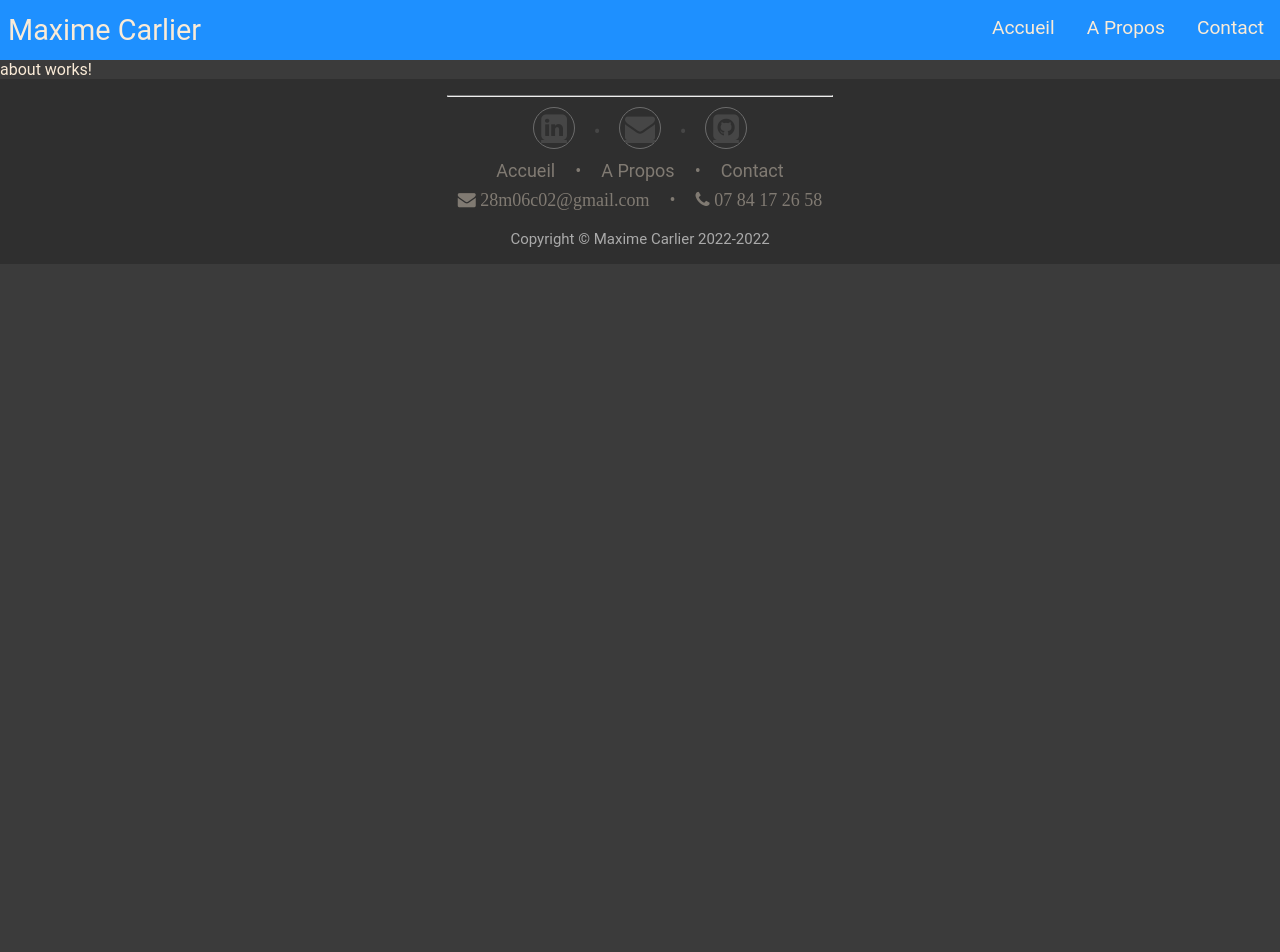
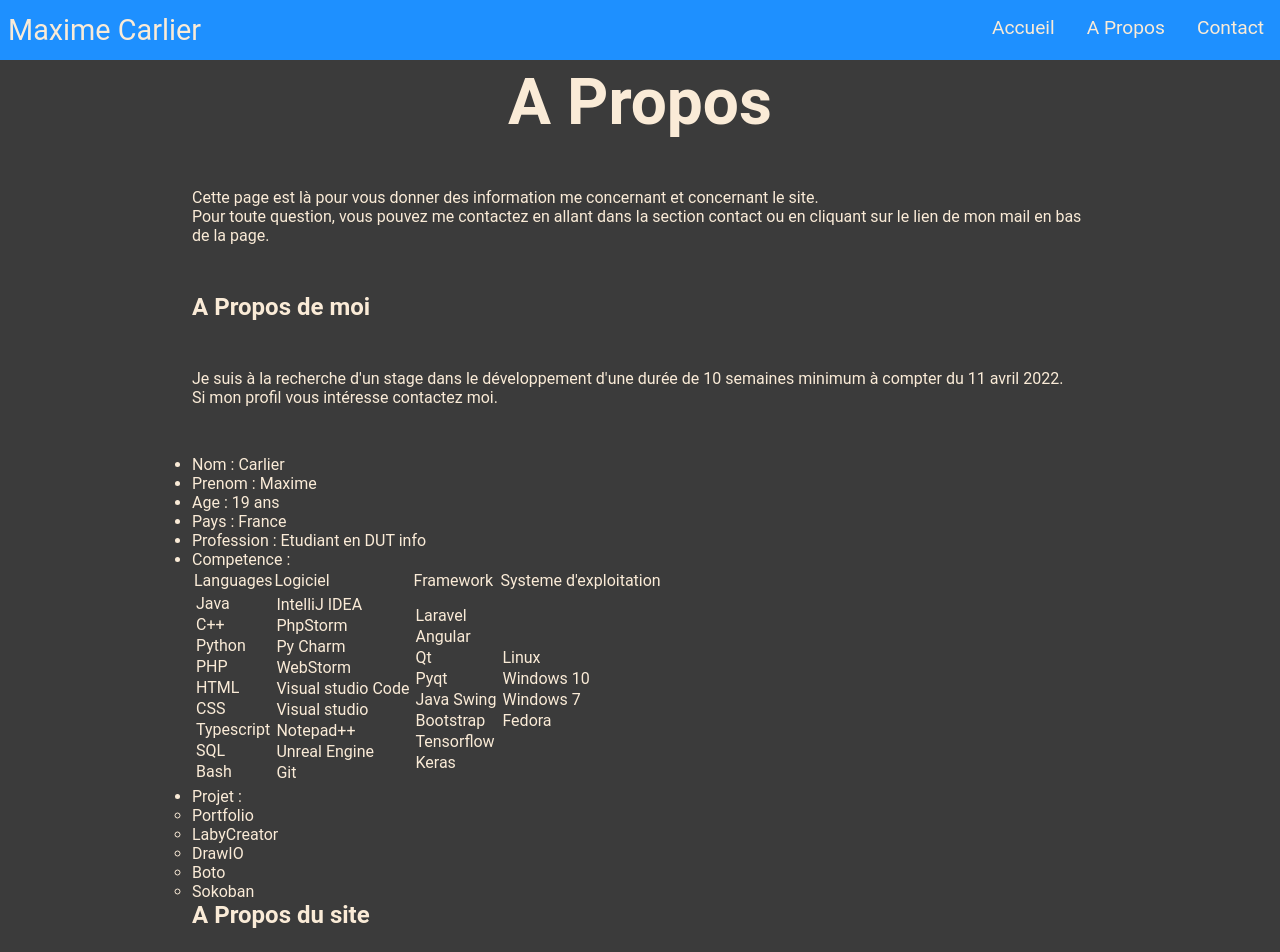
Before and after one commit to Carlier-Maxime/Portfolio, an Angular app: page /about in a window 1280 px wide. Shown: the top 952 px of the page. Before the commit the page ends 800 px from the top, so only its background shows below. Built offline with nearby package versions, Linux system fonts and the light colour scheme.

Commit message:
complete about.component.html

```diff
--- a/src/app/about/about.component.css
+++ b/src/app/about/about.component.css
@@ -0,0 +1,8 @@
+.container {
+  margin: 0 auto;
+  width: 70%;
+}
+
+p {
+  margin: 3em auto;
+}
--- a/src/app/about/about.component.html
+++ b/src/app/about/about.component.html
@@ -1 +1,93 @@
-<p>about works!</p>
+<div class="container">
+  <h1>A Propos</h1>
+  <p>
+    Cette page est là pour vous donner des information me concernant et concernant le site. <br>
+    Pour toute question, vous pouvez me contactez en allant dans la section contact ou en cliquant sur le lien de mon mail en bas de la page.
+  </p>
+
+  <h2>A Propos de moi</h2>
+  <p>
+    Je suis à la recherche d'un stage dans le développement d'une durée de 10 semaines minimum à compter du 11 avril 2022. <br>
+    Si mon profil vous intéresse contactez moi.
+  </p>
+  <ul>
+    <li>Nom : Carlier</li>
+    <li>Prenom : Maxime</li>
+    <li>Age : 19 ans</li>
+    <li>Pays : France</li>
+    <li>Profession : Etudiant en DUT info</li>
+    <li>
+      Competence :
+      <table>
+        <thead>
+          <tr>
+            <td>Languages</td>
+            <td>Logiciel</td>
+            <td>Framework</td>
+            <td>Systeme d'exploitation</td>
+          </tr>
+        </thead>
+        <tbody>
+          <!-- Languages -->
+          <td>
+            <tr>Java</tr>
+            <tr>C++</tr>
+            <tr>Python</tr>
+            <tr>PHP</tr>
+            <tr>HTML</tr>
+            <tr>CSS</tr>
+            <tr>Typescript</tr>
+            <tr>SQL</tr>
+            <tr>Bash</tr>
+            <tr></tr>
+          </td>
+          <!-- Logiciel -->
+          <td>
+            <tr>IntelliJ IDEA</tr>
+            <tr>PhpStorm</tr>
+            <tr>Py Charm</tr>
+            <tr>WebStorm</tr>
+            <tr>Visual studio Code</tr>
+            <tr>Visual studio</tr>
+            <tr>Notepad++</tr>
+            <tr>Unreal Engine</tr>
+            <tr>Git</tr>
+          </td>
+          <!-- Framework -->
+          <td>
+            <tr>Laravel</tr>
+            <tr>Angular</tr>
+            <tr>Qt</tr>
+            <tr>Pyqt</tr>
+            <tr>Java Swing</tr>
+            <tr>Bootstrap</tr>
+            <tr>Tensorflow</tr>
+            <tr>Keras</tr>
+          </td>
+          <!-- Systeme d'exploitation -->
+          <td>
+            <tr>Linux</tr>
+            <tr>Windows 10</tr>
+            <tr>Windows 7</tr>
+            <tr>Fedora</tr>
+          </td>
+        </tbody>
+      </table>
+    </li>
+    <li>
+      Projet :
+      <ul>
+        <li>Portfolio</li>
+        <li>LabyCreator</li>
+        <li>DrawIO</li>
+        <li>Boto</li>
+        <li>Sokoban</li>
+      </ul>
+    </li>
+  </ul>
+
+  <h2>A Propos du site</h2>
+  <p>
+    Ce site est là pour vous présenter mes projet, mes competence, et diverse information sur moi.
+  </p>
+</div>
```
